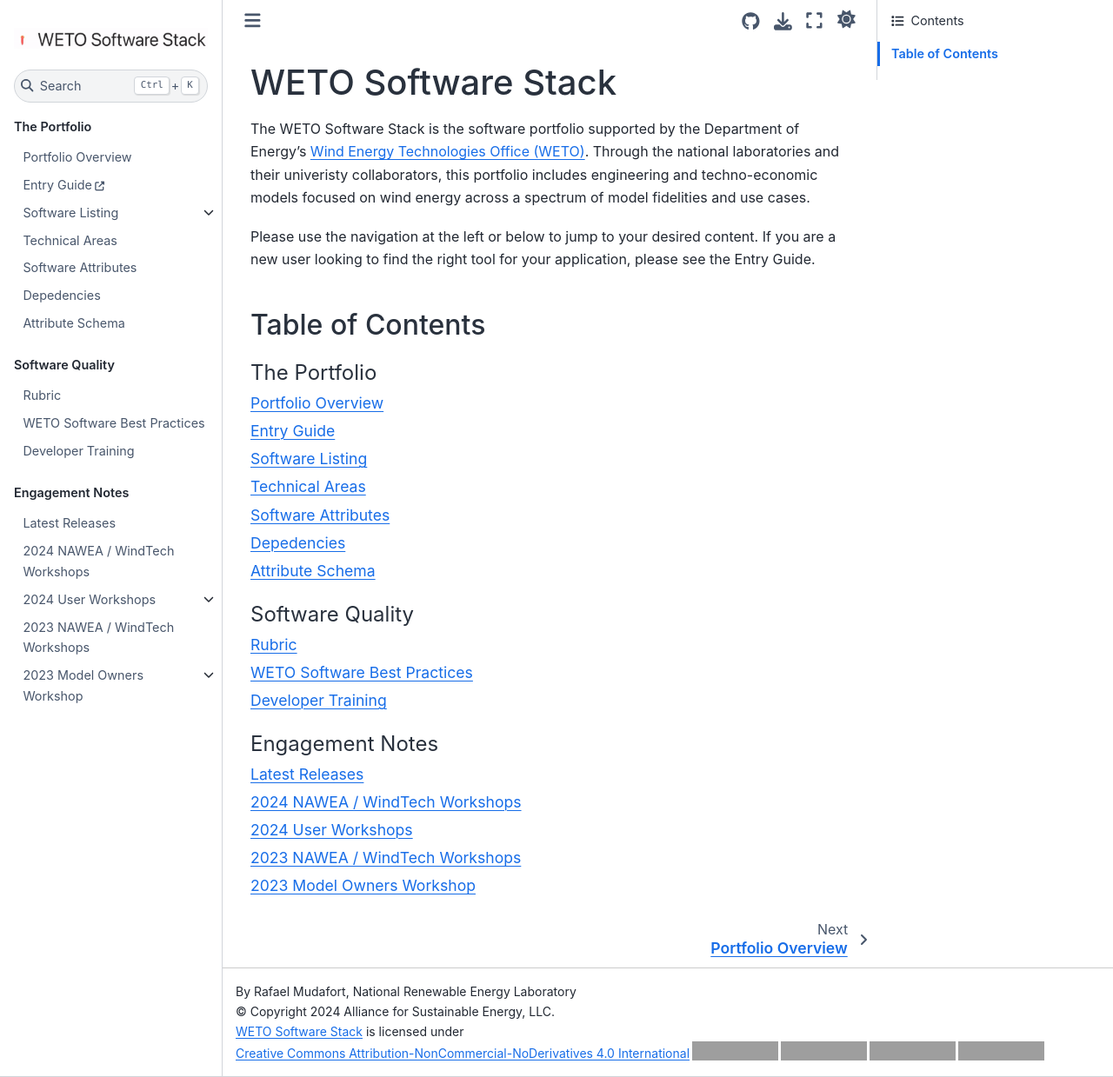
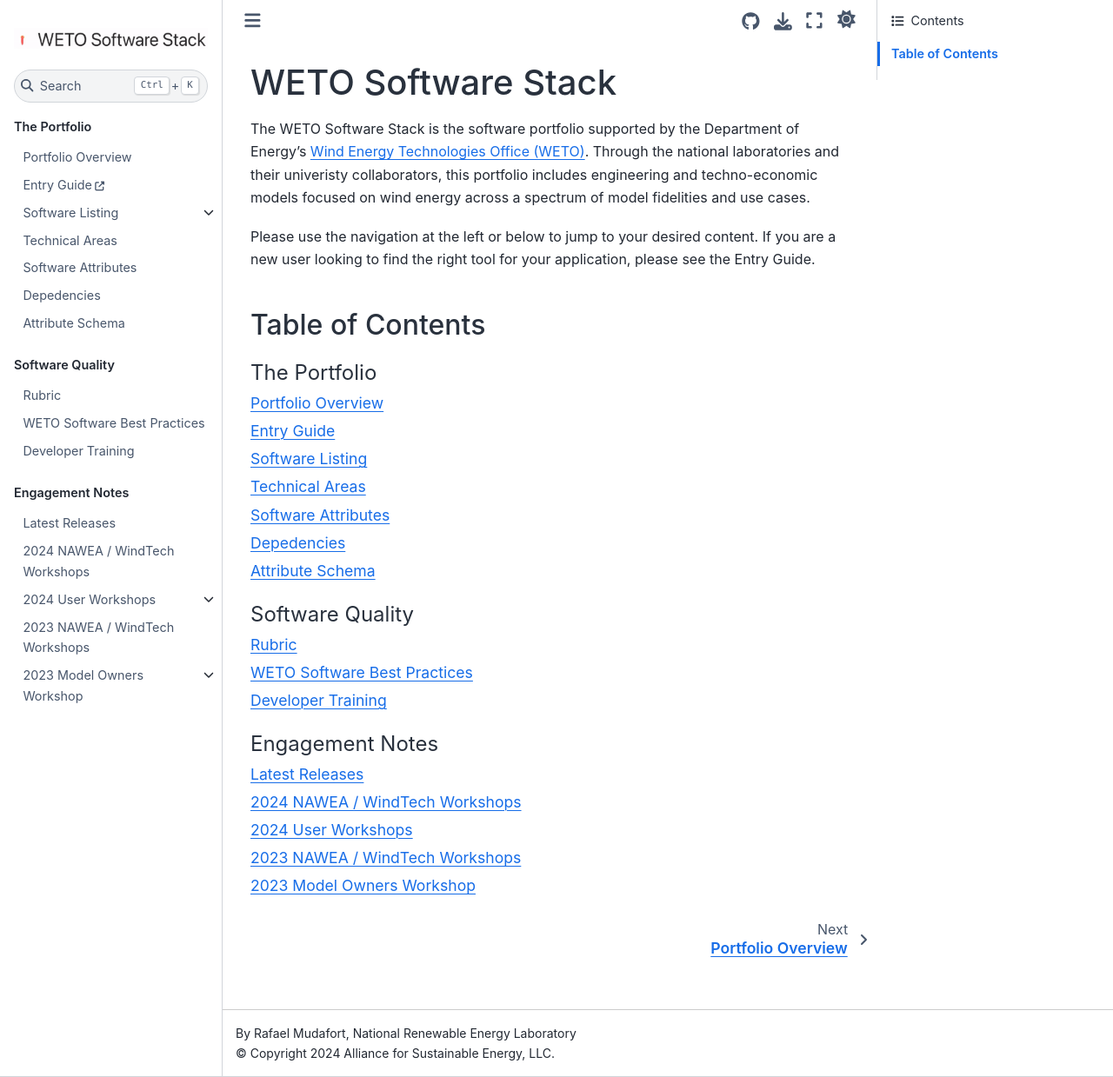
Before and after one commit to NREL/WETOStack, a Jupyter Book: the page built from docs/index.md, in a window 1280 px wide and 1239 px high. Shown: the whole window at 87% size. Built offline with Jupyter Book 1.0.4 settings and Sphinx 7.4.7 and the Sphinx Book theme 1.1.4, drawn with Linux system fonts in a browser that asks for light colours; grey boxes are pictures that could not be loaded.

Commit message:
Change license to Apache 2

```diff
--- a/docs/_config.yml
+++ b/docs/_config.yml
@@ -36,8 +36,6 @@
   analytics:
     google_analytics_id: G-XK6LTW8XM7
   home_page_in_navbar: false
-  extra_footer: |
-    <p xmlns:cc="http://creativecommons.org/ns#" xmlns:dct="http://purl.org/dc/terms/"><a property="dct:title" rel="cc:attributionURL" href="https://nrel.github.io/WETOStack">WETO Software Stack</a> is licensed under <a href="https://creativecommons.org/licenses/by-nc-nd/4.0/?ref=chooser-v1" target="_blank" rel="license noopener noreferrer" style="display:inline-block;">Creative Commons Attribution-NonCommercial-NoDerivatives 4.0 International<img style="height:22px!important;margin-left:3px;vertical-align:text-bottom;" src="https://mirrors.creativecommons.org/presskit/icons/cc.svg?ref=chooser-v1" alt=""><img style="height:22px!important;margin-left:3px;vertical-align:text-bottom;" src="https://mirrors.creativecommons.org/presskit/icons/by.svg?ref=chooser-v1" alt=""><img style="height:22px!important;margin-left:3px;vertical-align:text-bottom;" src="https://mirrors.creativecommons.org/presskit/icons/nc.svg?ref=chooser-v1" alt=""><img style="height:22px!important;margin-left:3px;vertical-align:text-bottom;" src="https://mirrors.creativecommons.org/presskit/icons/nd.svg?ref=chooser-v1" alt=""></a></p>
 
 sphinx:
   mermaid_version: 10.1.0
```
Also changed, not shown: README.md (+1 -2 lines), 1 other file.
